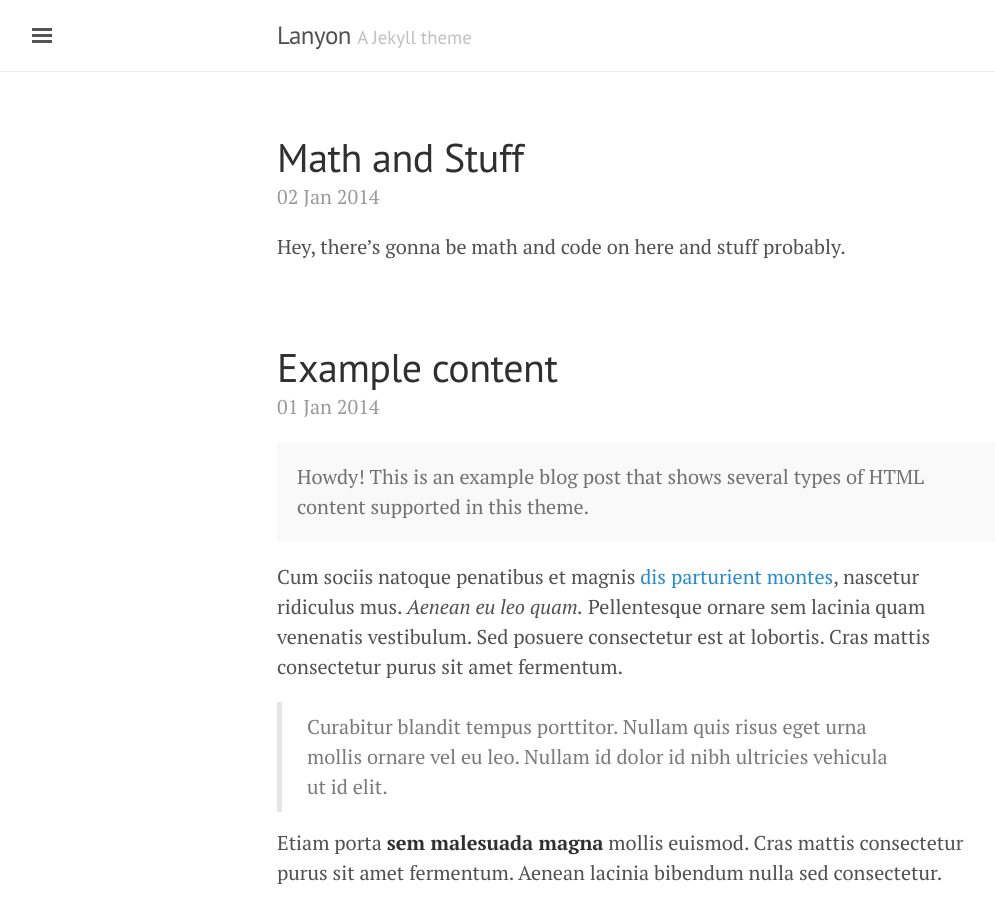
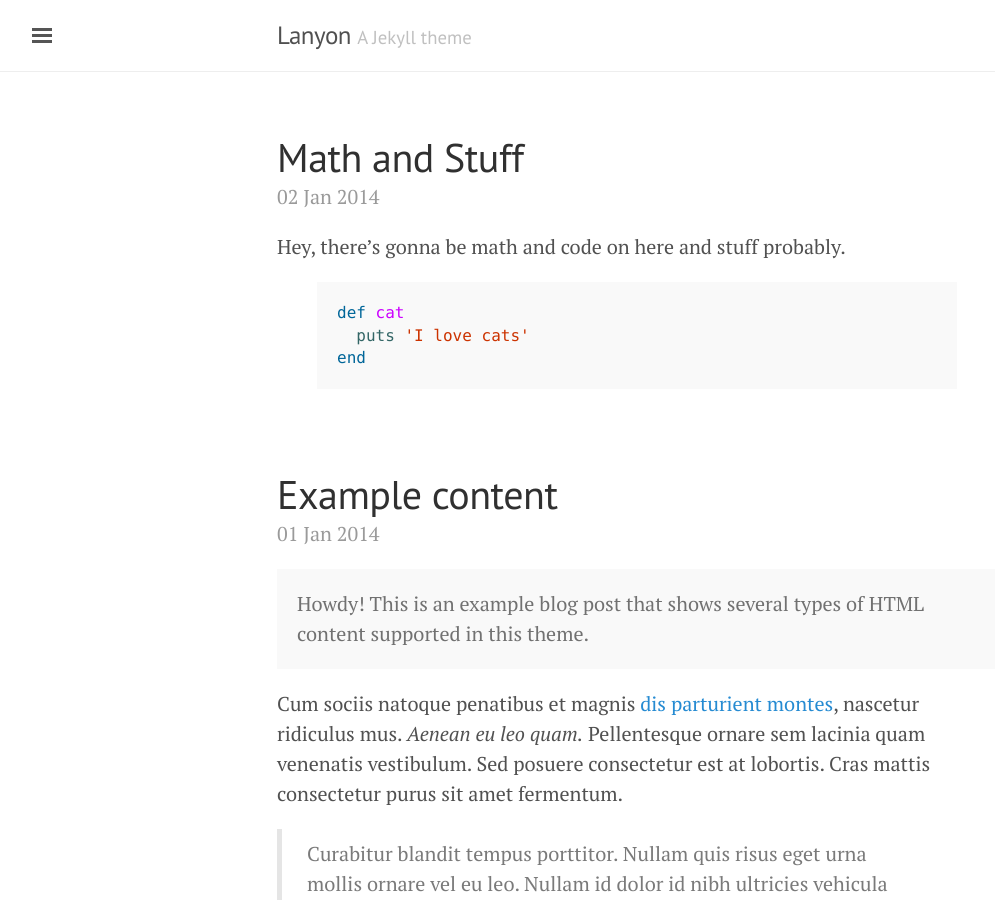
Before and after one commit to JacobDowns/JacobDowns.github.io, a Jekyll site: the page built from index.html, in a window 1280 px wide and 900 px high. Shown: the whole window, without its empty margins (3-998 px from the left). Built offline with Jekyll 4.4.1, drawn with Linux system fonts in a browser that asks for light colours; the list of posts is cut into pages by our own code.

Commit message:
Update 2014-01-02-introducing-lanyon.md

```diff
--- a/_posts/2014-01-02-introducing-lanyon.md
+++ b/_posts/2014-01-02-introducing-lanyon.md
@@ -4,3 +4,9 @@ title: Math and Stuff
 ---
 
 Hey, there's gonna be math and code on here and stuff probably.
+
+{% highlight ruby %}
+def cat
+  puts 'I love cats'
+end
+{% endhighlight %}
```
